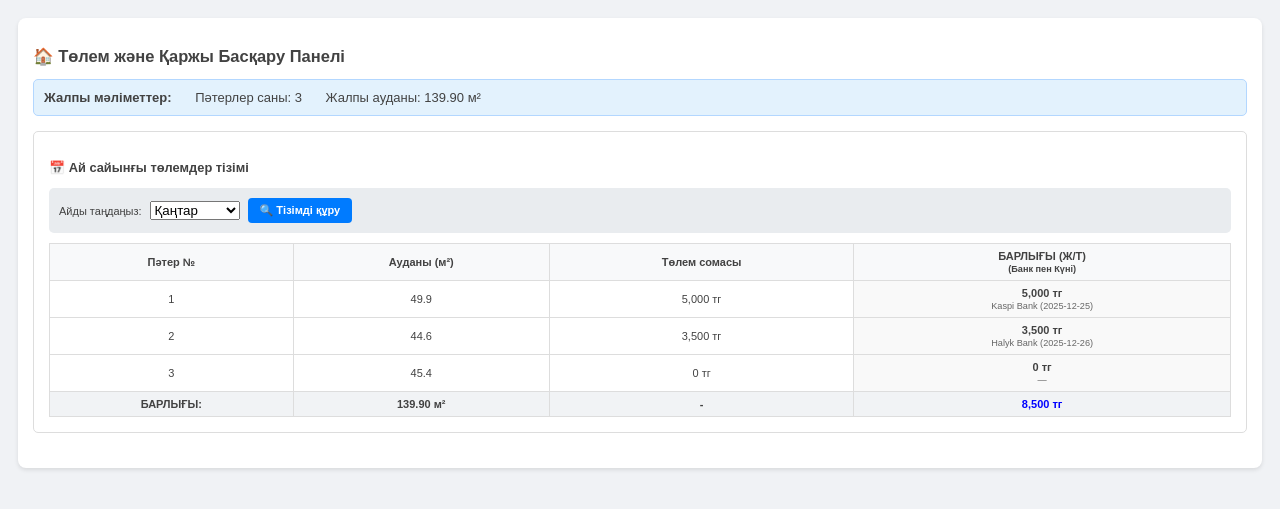
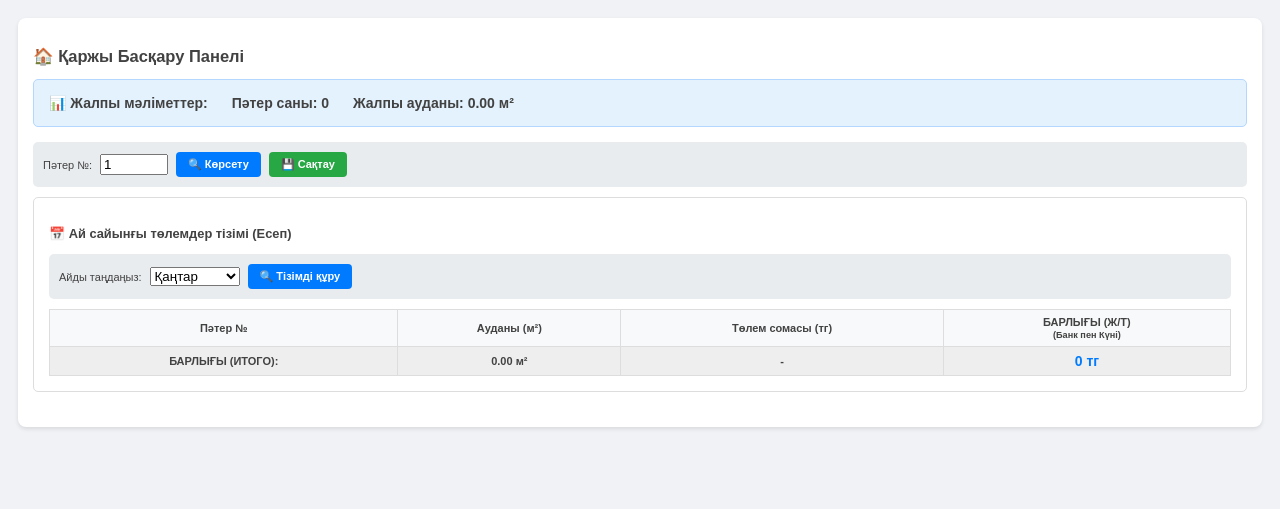
Before and after one commit to qalpan/sk-bj, a Django app: page /admin-panel/ in a window 1280 px wide. Shown: the top 509 px of the page. Run offline with Django 4.2, Linux system fonts and the light colour scheme.

Commit message:
Update tөlemesep_smart.html

```diff
--- a/templates/tөlemesep_smart.html
+++ b/templates/tөlemesep_smart.html
@@ -4,6 +4,7 @@
     <meta charset="UTF-8">
     <title>Aqsai3-10a Қаржы Басқару Панелі</title>
     <style>
+        /* БАСҚАРУ ПАНЕЛІНІҢ СТИЛІ */
         body { font-family: Arial, sans-serif; background: #f0f2f5; color: #424242; font-size: 11px; padding: 10px; }
         .admin-panel { background: white; padding: 15px; border-radius: 8px; box-shadow: 0 2px 4px rgba(0,0,0,0.1); max-width: 1250px; margin: auto; }
         .section { border: 1px solid #ddd; padding: 15px; border-radius: 5px; margin-bottom: 20px; background: white; }
@@ -12,26 +13,34 @@
         .btn-green { background: #28a745; }
         .btn-blue { background: #007bff; }
         .btn-orange { background: #fd7e14; }
+        .btn-red { background: #dc3545; }
         table { width: 100%; border-collapse: collapse; margin-top: 10px; font-size: 11px; }
         th, td { border: 1px solid #ddd; padding: 6px; text-align: center; }
         th { background: #f8f9fa; }
-        .stats-header { background: #e3f2fd; padding: 10px; border-radius: 5px; margin-bottom: 15px; font-size: 13px; border: 1px solid #b3d7ff; }
-        .footer-total { background: #f1f3f5; font-weight: bold; }
+        .stats-header { background: #e3f2fd; padding: 15px; border-radius: 5px; margin-bottom: 15px; font-size: 14px; border: 1px solid #b3d7ff; font-weight: bold; }
+        .footer-total { background: #eee; font-weight: bold; }
     </style>
 </head>
-<body>
+<body onload="init()">
 
 <div class="admin-panel">
-    <h2>🏠 Төлем және Қаржы Басқару Панелі</h2>
+    <h2>🏠 Қаржы Басқару Панелі</h2>
 
     <div id="statsHeader" class="stats-header">
-        <b>Жалпы мәліметтер:</b>
-        <span style="margin-left: 20px;">Пәтерлер саны: <span id="totalAptsCount">0</span></span>
+        📊 Жалпы мәліметтер:
+        <span style="margin-left: 20px;">Пәтер саны: <span id="totalAptsCount">0</span></span>
         <span style="margin-left: 20px;">Жалпы ауданы: <span id="totalAreaSum">0</span> м²</span>
     </div>
 
+    <div class="controls">
+        <label>Пәтер №:</label>
+        <input type="text" id="aptInput" value="1" style="width: 60px;">
+        <button class="btn btn-blue" onclick="loadApartment()">🔍 Көрсету</button>
+        <button class="btn btn-green" onclick="saveData()">💾 Сақтау</button>
+    </div>
+
     <div class="section">
-        <h3>📅 Ай сайынғы төлемдер тізімі</h3>
+        <h3>📅 Ай сайынғы төлемдер тізімі (Есеп)</h3>
         <div class="controls">
             <label>Айды таңдаңыз:</label>
             <select id="listMonthSelect">
@@ -51,7 +60,7 @@
                     <tr>
                         <th>Пәтер №</th>
                         <th>Ауданы (м²)</th>
-                        <th>Төлем сомасы</th>
+                        <th>Төлем сомасы (тг)</th>
                         <th>БАРЛЫҒЫ (Ж/Т) <br><small>(Банк пен Күні)</small></th>
                     </tr>
                 </thead>
@@ -65,17 +74,14 @@
 </div>
 
 <script>
-    // Пәтерлер базасы (Мысал ретінде бірнешеуі)
-    let apartments = [
-        { id: '1', area: 49.9 }, { id: '2', area: 44.6 }, { id: '3', area: 45.4 }
-        // Басқа пәтерлерді .json арқылы жүктеуге болады
-    ];
+    // Түпнұсқа файлдағы деректер мен функциялар
+    let apartments = []; // Бұл жерге сіздің APARTMENT_DATA тізіміңіз келеді
+    let financeAccounts = {};
 
-    // Төлемдер базасы (Банк пен күн осында сақталады)
-    let financeAccounts = {
-        '1': { paidAmount: 5000, bank: 'Kaspi Bank', payDate: '2025-12-25' },
-        '2': { paidAmount: 3500, bank: 'Halyk Bank', payDate: '2025-12-26' }
-    };
+    function init() {
+        // Бастапқы деректерді жүктеу логикасы
+        generatePaymentList();
+    }
 
     function generatePaymentList() {
         const tbody = document.getElementById('paymentListBody');
@@ -86,6 +92,7 @@
         let totalSum = 0;
         let totalArea = 0;
 
+        // Пәтерлерді айналып шығу
         apartments.forEach(apt => {
             const acc = financeAccounts[apt.id] || {};
             const sum = parseFloat(acc.paidAmount) || 0;
@@ -95,40 +102,36 @@
             totalArea += area;
 
             const tr = document.createElement('tr');
-            // Банк пен күнді біріктіріп көрсету
-            const bankInfo = acc.bank ? `${acc.bank} (${acc.payDate || ''})` : '—';
+            // Банк пен төлем күнін біріктіру (сіз сұраған баған)
+            const bankAndDate = acc.bank ? `${acc.bank} | ${acc.payDate || ''}` : '—';
 
             tr.innerHTML = `
                 <td>${apt.id}</td>
                 <td>${area}</td>
-                <td>${sum.toLocaleString()} тг</td>
+                <td>${sum.toLocaleString()}</td>
                 <td style="background: #f9f9f9; font-weight: bold;">
                     ${sum.toLocaleString()} тг <br>
-                    <small style="color: #666; font-weight: normal;">${bankInfo}</small>
+                    <small style="color: #555; font-weight: normal;">${bankAndDate}</small>
                 </td>
             `;
             tbody.appendChild(tr);
         });
 
-        // Жоғарғы статистиканы жаңарту
+        // БАС ЖАҒЫНДАҒЫ көрсеткіштерді жаңарту
         document.getElementById('totalAptsCount').innerText = apartments.length;
         document.getElementById('totalAreaSum').innerText = totalArea.toFixed(2);
 
-        // Төменгі ҚОРЫТЫНДЫ жолын жасау
+        // АЯҒЫНДАҒЫ ЖАЛПЫ ЕСЕПТЕУ (FOOTER)
         const footerRow = document.createElement('tr');
         footerRow.className = 'footer-total';
         footerRow.innerHTML = `
-            <td>БАРЛЫҒЫ:</td>
+            <td>БАРЛЫҒЫ (ИТОГО):</td>
             <td>${totalArea.toFixed(2)} м²</td>
             <td>-</td>
-            <td style="color: blue;">${totalSum.toLocaleString()} тг</td>
+            <td style="color: #007bff; font-size: 14px;">${totalSum.toLocaleString()} тг</td>
         `;
         tfoot.appendChild(footerRow);
     }
-
-    // Алғашқы іске қосу
-    window.onload = generatePaymentList;
 </script>
-
 </body>
 </html>
```
